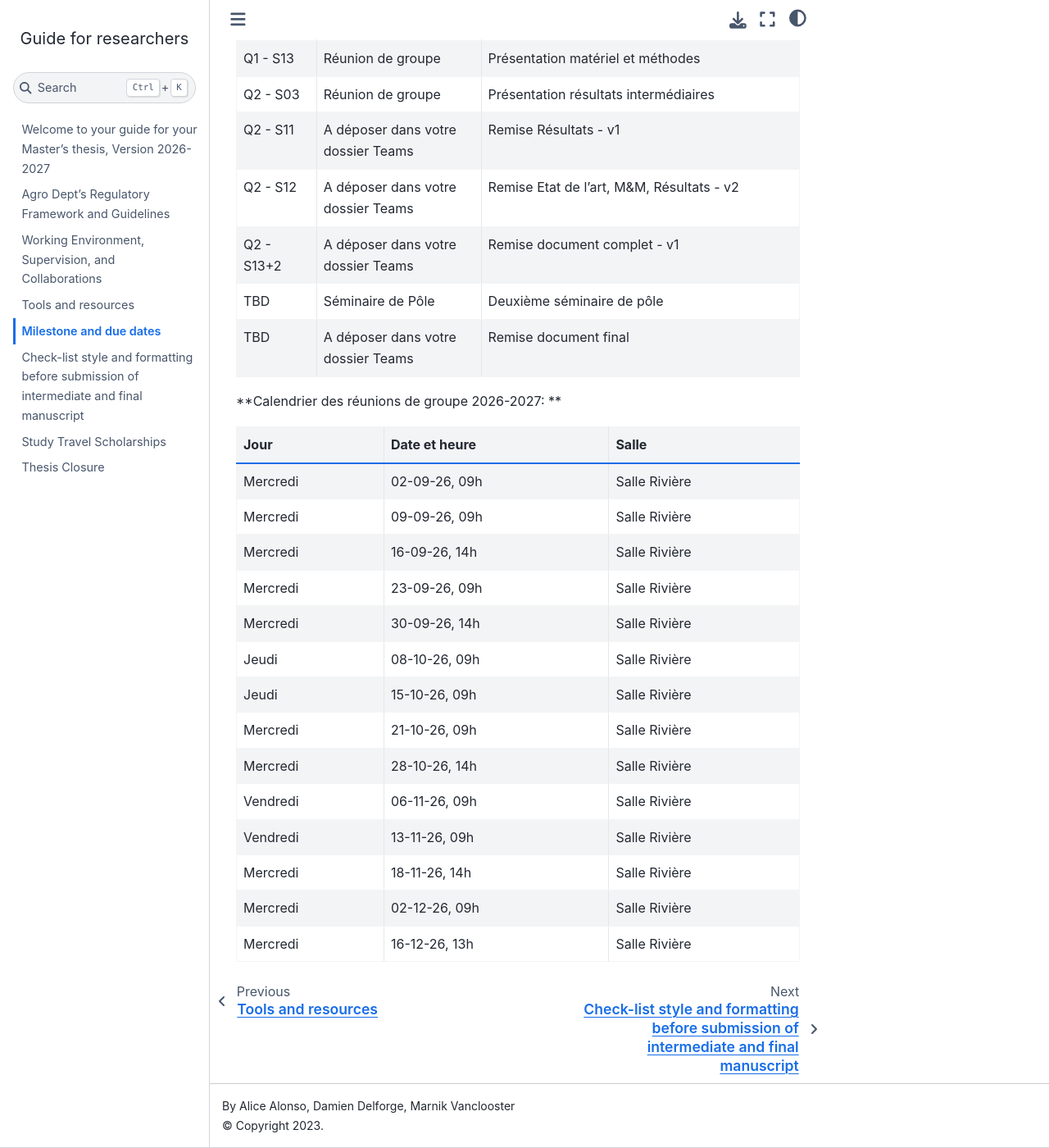
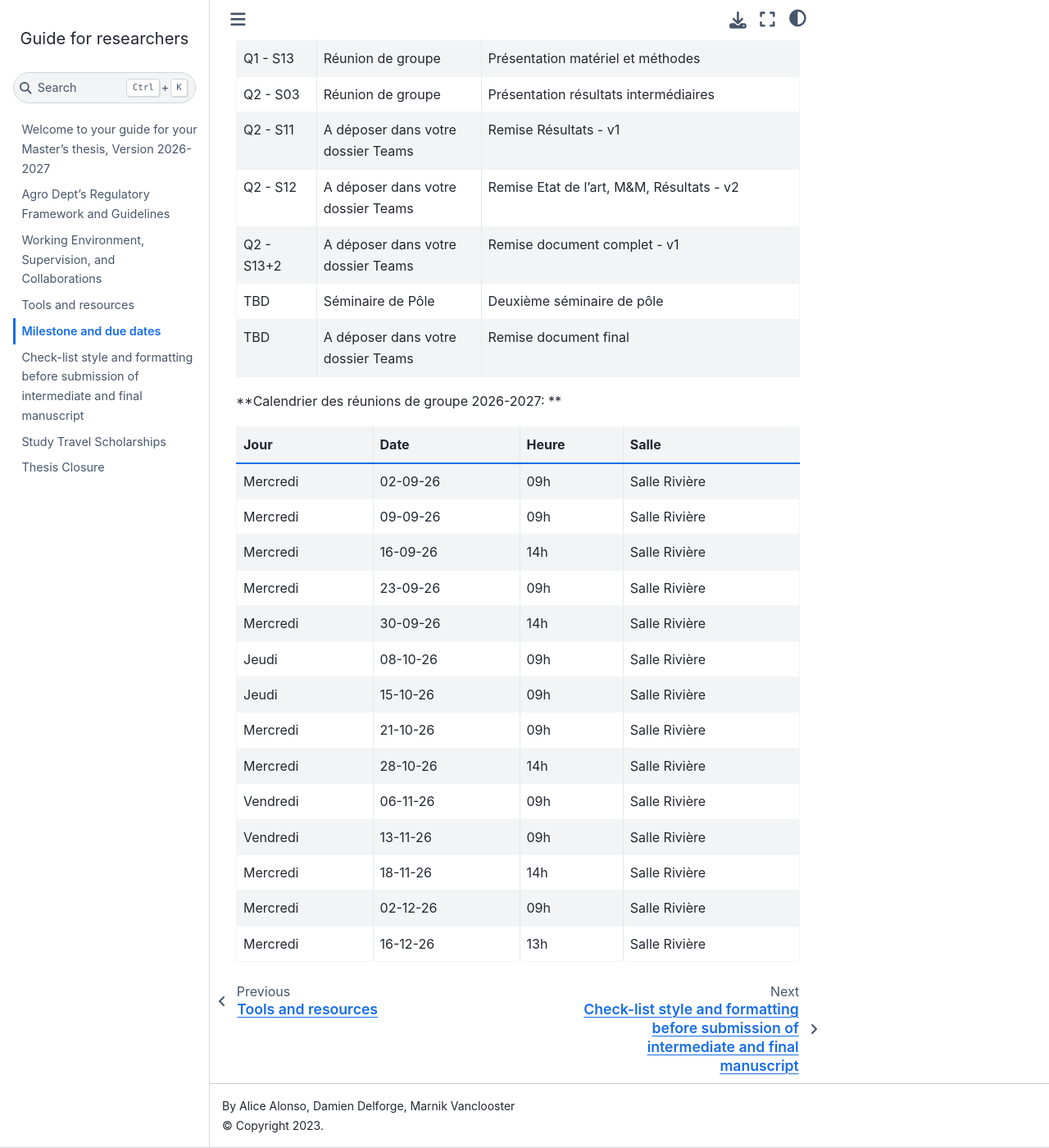
Before and after one commit to GERUlab/guide4researchers, a Jupyter Book: the page built from chapter4.md, in a window 1280 px wide and 1400 px high, scrolled down 767 px. Shown: the whole window at 82% size. Built offline with Jupyter Book 1.0.4 settings and Sphinx 7.4.7 and the Sphinx Book theme 1.1.4, drawn with Linux system fonts in a browser that asks for light colours.

```diff
--- a/chapter4.md
+++ b/chapter4.md
@@ -24,19 +24,19 @@ Notez que les manuscrits, ce compris les intermédiaires, ne seront révisés qu
 
 **Calendrier des réunions de groupe 2026-2027:
 **
-| Jour | Date et heure | Salle |
-|---|---|---|
-| Mercredi | 02-09-26, 09h | Salle Rivière |
-| Mercredi | 09-09-26, 09h | Salle Rivière |
-| Mercredi | 16-09-26, 14h | Salle Rivière |
-| Mercredi | 23-09-26, 09h | Salle Rivière |
-| Mercredi | 30-09-26, 14h | Salle Rivière |
-| Jeudi | 08-10-26, 09h | Salle Rivière |
-| Jeudi | 15-10-26, 09h | Salle Rivière |
-| Mercredi | 21-10-26, 09h | Salle Rivière |
-| Mercredi | 28-10-26, 14h | Salle Rivière |
-| Vendredi | 06-11-26, 09h | Salle Rivière |
-| Vendredi | 13-11-26, 09h | Salle Rivière |
-| Mercredi | 18-11-26, 14h | Salle Rivière |
-| Mercredi | 02-12-26, 09h | Salle Rivière |
-| Mercredi | 16-12-26, 13h | Salle Rivière |
+| Jour | Date | Heure | Salle |
+|---|---|---|---|
+| Mercredi | 02-09-26 | 09h | Salle Rivière |
+| Mercredi | 09-09-26 | 09h | Salle Rivière |
+| Mercredi | 16-09-26 | 14h | Salle Rivière |
+| Mercredi | 23-09-26 | 09h | Salle Rivière |
+| Mercredi | 30-09-26 | 14h | Salle Rivière |
+| Jeudi | 08-10-26 | 09h | Salle Rivière |
+| Jeudi | 15-10-26 | 09h | Salle Rivière |
+| Mercredi | 21-10-26 | 09h | Salle Rivière |
+| Mercredi | 28-10-26 | 14h | Salle Rivière |
+| Vendredi | 06-11-26 | 09h | Salle Rivière |
+| Vendredi | 13-11-26 | 09h | Salle Rivière |
+| Mercredi | 18-11-26 | 14h | Salle Rivière |
+| Mercredi | 02-12-26 | 09h | Salle Rivière |
+| Mercredi | 16-12-26 | 13h | Salle Rivière |
```
